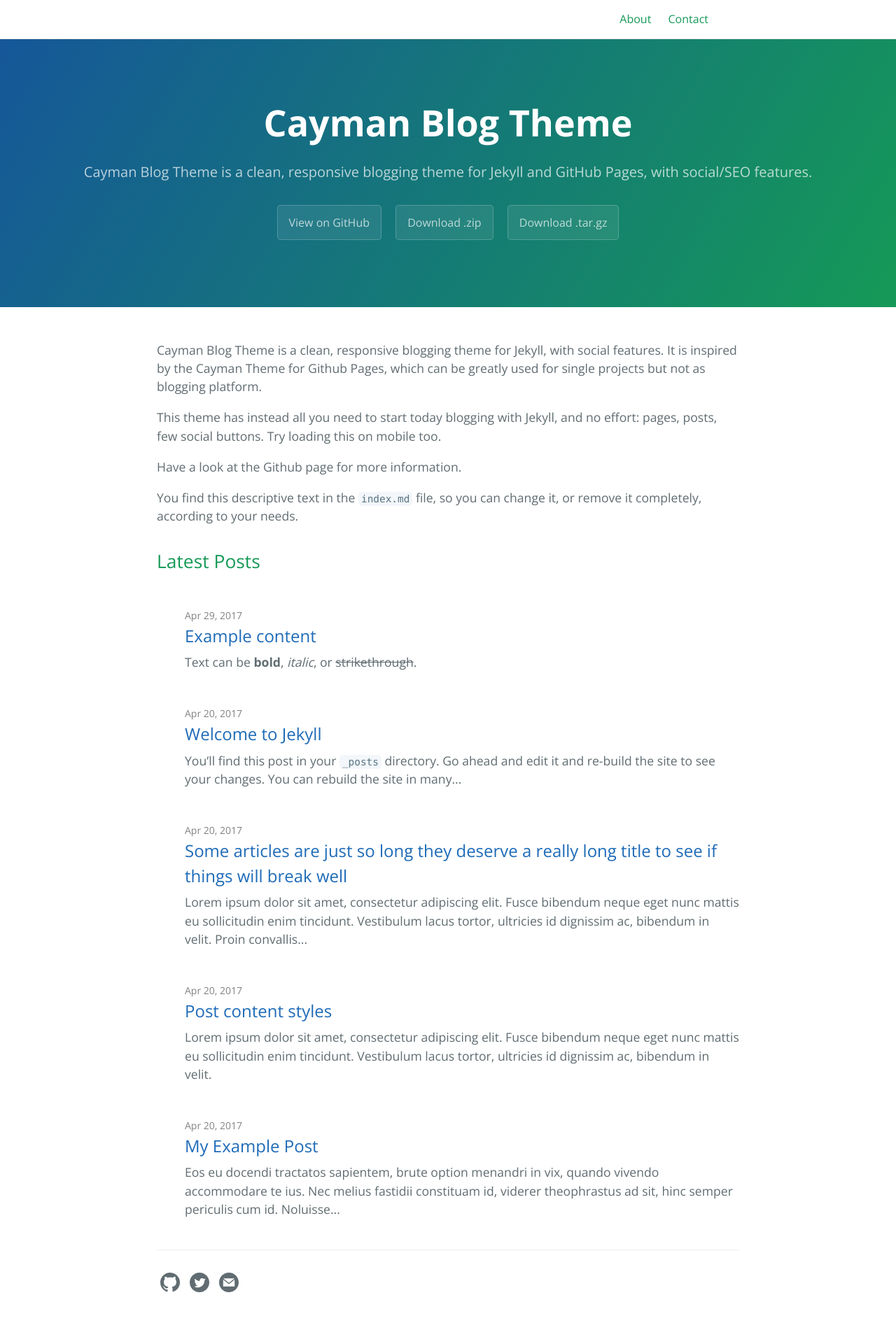
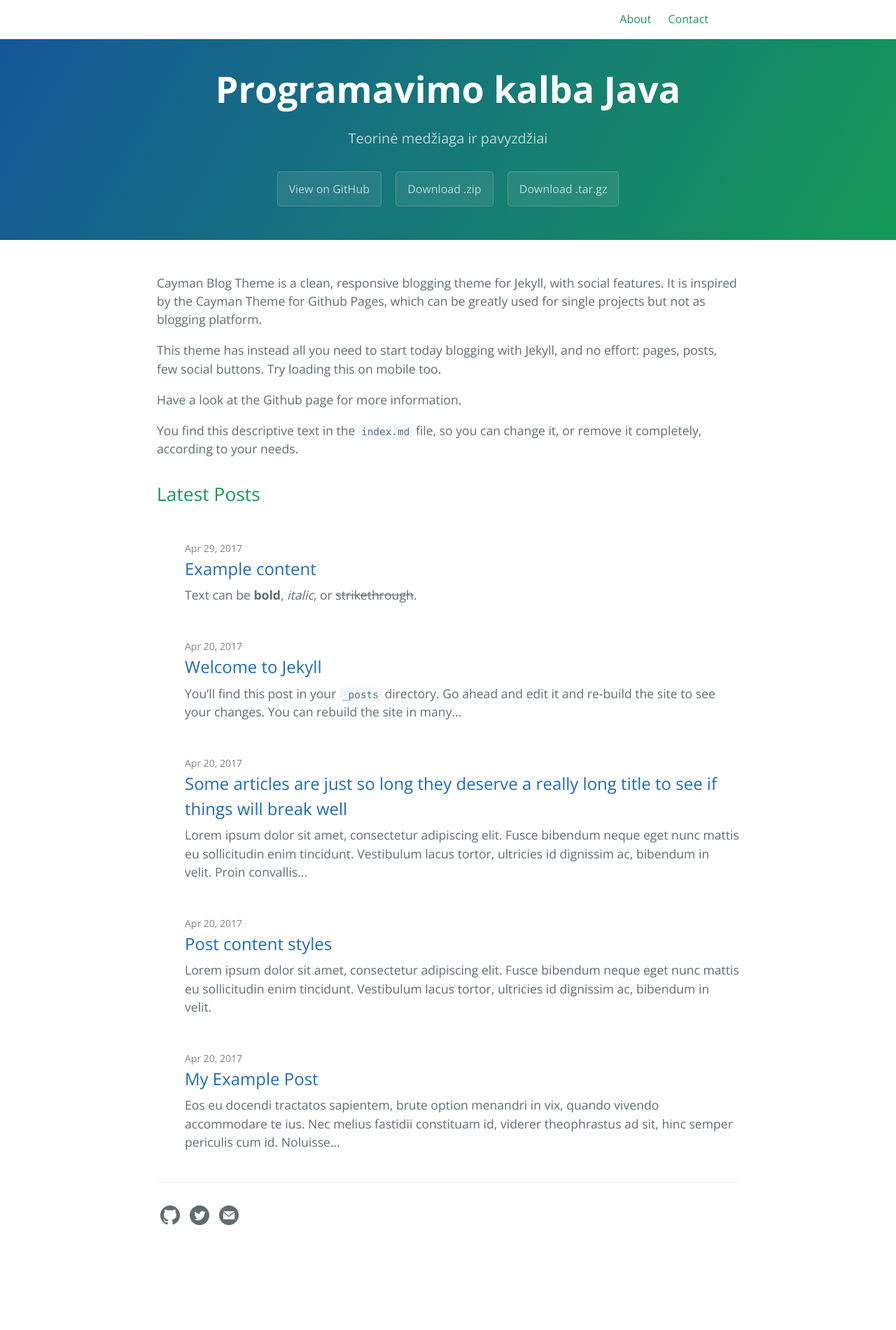
Before and after one commit to eif-courses/Java-Lecture-Notes, a Jekyll site: the page built from index.md, in a window 1280 px wide. Shown: the whole page at 70% size. Built offline with Jekyll 4.4.1, drawn with Linux system fonts in a browser that asks for light colours; after the commit the page ends 1805 px from its top, so only the background shows below that.

Commit message:
dserts
ts

```diff
--- a/_config.yml
+++ b/_config.yml
@@ -1,5 +1,5 @@
-title: Cayman Blog Theme
-description: Cayman Blog Theme is a clean, responsive blogging theme for Jekyll and GitHub Pages, with social/SEO features.
+title: Programavimo kalba Java
+description: Teorinė medžiaga ir pavyzdžiai
 show_downloads: true
 
 baseurl: "/Java-Lecture-Notes" # change this to the subpath of your site, e.g. /blog. Leave it empty if you don't need it.
@@ -14,14 +14,4 @@ cayman-blog:
 theme: # leave it empty
 
 # social
-author: "Lore Pirri"
-image: /thumbnail-jumbo.png
-twitter:
-  username: lorepirri
-#  site:
-facebook:
-  #publisher: 1592372034171500
-  #profile_id: 1809805629
-  app_id: 1798910940422432 # cayman-blog
-  #authors: lorepirri
-#  admins:
+author: "Marius Gžegoževskis"
--- a/_sass/jekyll-theme-cayman-blog.scss
+++ b/_sass/jekyll-theme-cayman-blog.scss
@@ -94,11 +94,11 @@ a {
   background-image: linear-gradient(120deg, $header-bg-color-secondary, $header-bg-color);
 
   @include large {
-    padding: 5rem 6rem;
+    padding: 2rem 1rem;
   }
 
   @include medium {
-    padding: 3rem 4rem;
+    padding: 2rem 1rem;
   }
 
   @include small {
```
